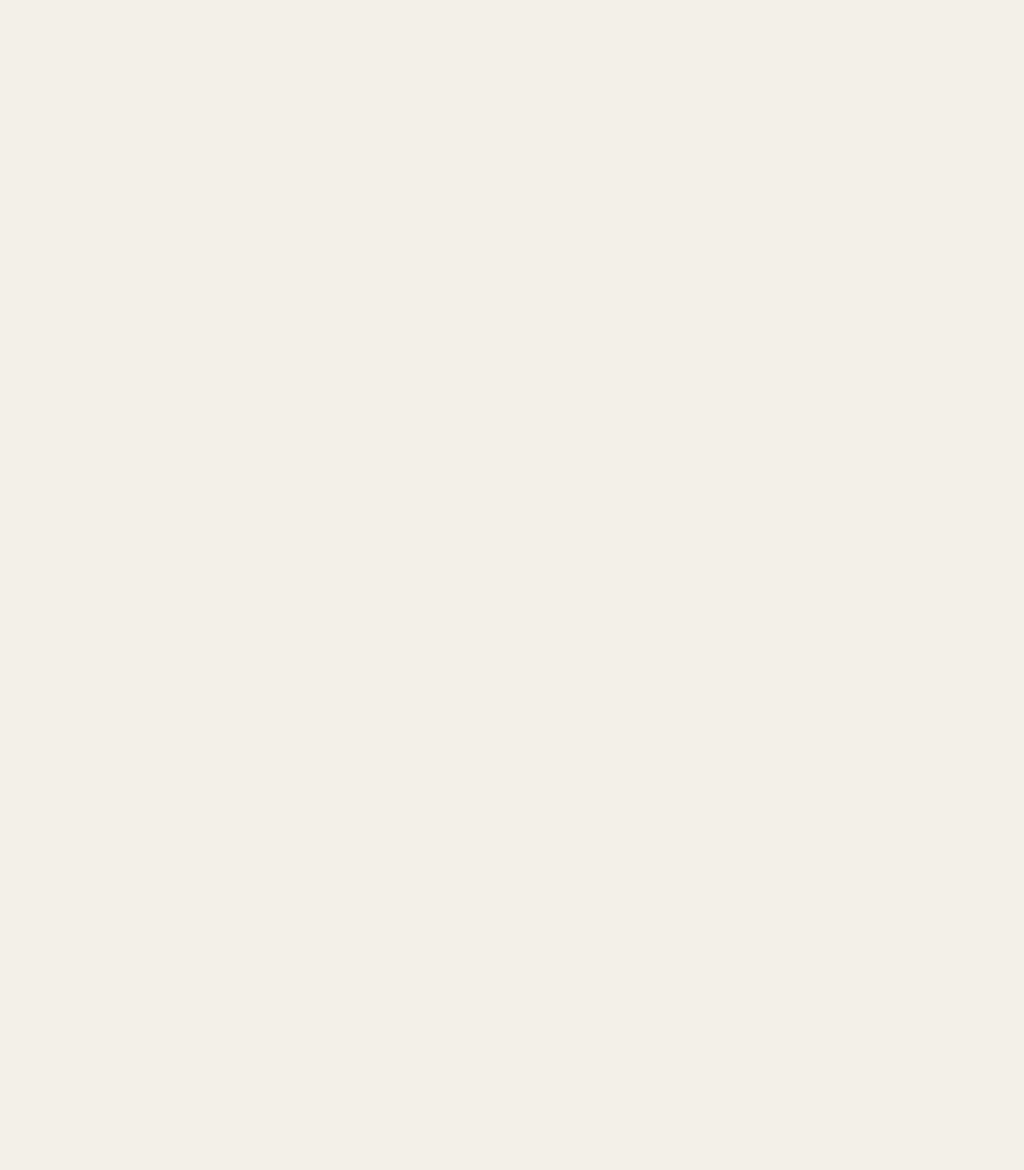
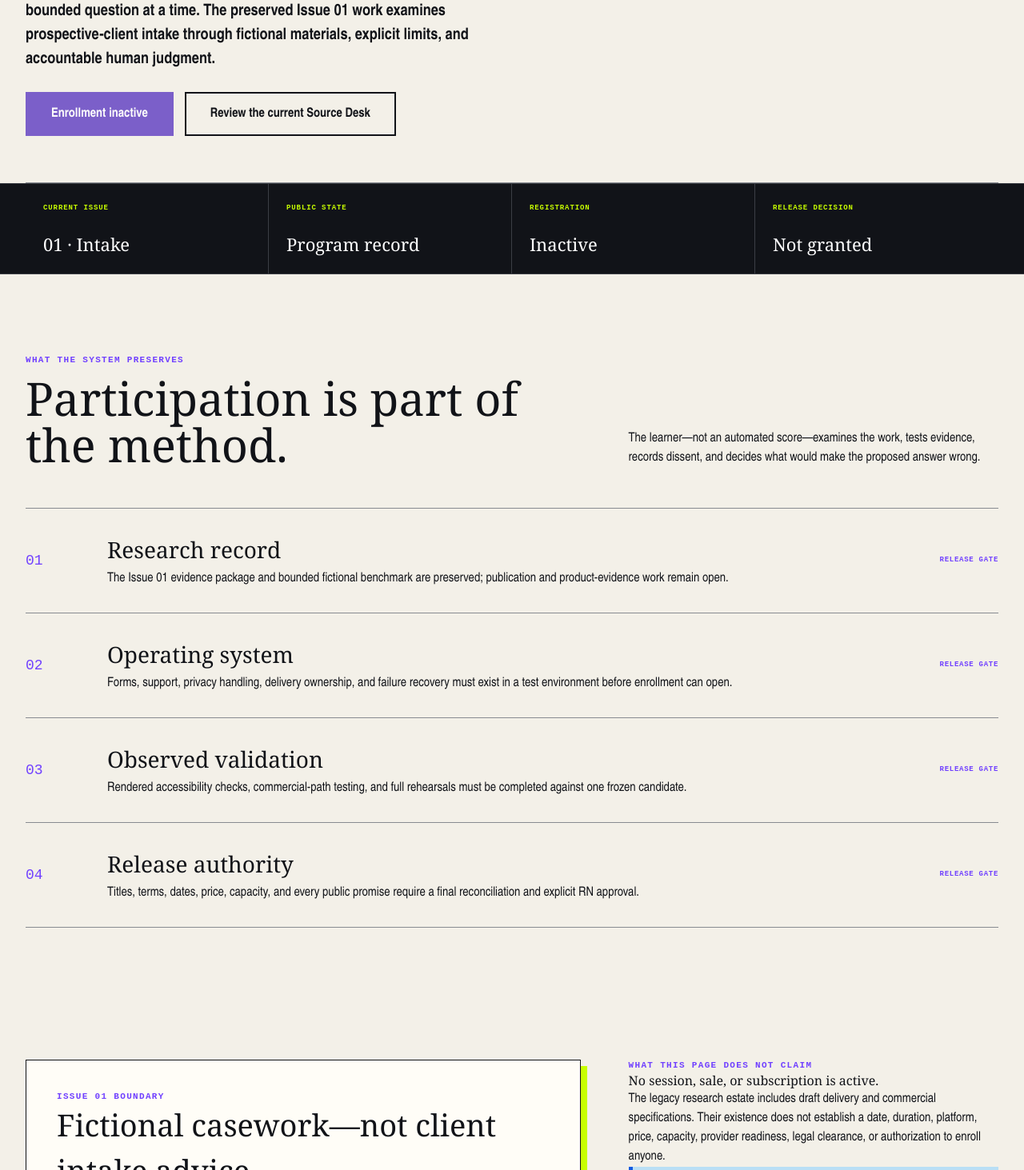
Before and after one commit to rn-collins/aloha-ai-consulting, a Next.js app: page /learning/decision-desk in a window 1280 px wide. Before the commit this address had no page. Shown: the part 427-1890 px from the top of the page at 80% size. Before the commit the page ends 800 px from the top, so only its background shows below. Built offline with nearby package versions, Linux system fonts and the light colour scheme.

Commit message:
Migrate governed Decision Desk record (#32)
Port the useful Decision Desk method and release boundaries into the current Next.js site, keep enrollment inactive, and restore reproducible repository validation commands.

```diff
--- /dev/null
+++ b/app/learning/decision-desk/page.tsx
@@ -0,0 +1,17 @@
+import Link from "next/link";
+import {SiteShell} from "../../site-shell";
+
+const gates = [
+  ["01", "Research record", "The Issue 01 evidence package and bounded fictional benchmark are preserved; publication and product-evidence work remain open."],
+  ["02", "Operating system", "Forms, support, privacy handling, delivery ownership, and failure recovery must exist in a test environment before enrollment can open."],
+  ["03", "Observed validation", "Rendered accessibility checks, commercial-path testing, and full rehearsals must be completed against one frozen candidate."],
+  ["04", "Release authority", "Titles, terms, dates, price, capacity, and every public promise require a final reconciliation and explicit RN approval."],
+];
+
+export default function DecisionDesk(){return <SiteShell><main id="main">
+  <section className="page-hero wrap"><p className="kicker">Decision Desk · governed program record · inactive</p><h1>Learn to make the decision <em>before choosing the tool.</em></h1><p className="lede">Decision Desk is a researched learning-system candidate built around one bounded question at a time. The preserved Issue 01 work examines prospective-client intake through fictional materials, explicit limits, and accountable human judgment.</p><div className="actions"><span className="button primary" aria-disabled="true">Enrollment inactive</span><Link className="button" href="/events/hawaii-tech-week/resources">Review the current Source Desk</Link></div></section>
+  <section className="event-status"><div className="wrap event-status-grid"><div><span>Current issue</span><strong>01 · Intake</strong></div><div><span>Public state</span><strong>Program record</strong></div><div><span>Registration</span><strong>Inactive</strong></div><div><span>Release decision</span><strong>Not granted</strong></div></div></section>
+  <section className="wrap pathways"><div className="section-head"><div><p className="section-label">What the system preserves</p><h2>Participation is part of the method.</h2></div><p>The learner—not an automated score—examines the work, tests evidence, records dissent, and decides what would make the proposed answer wrong.</p></div><div className="path-list">{gates.map((gate)=><article className="path-row" key={gate[0]}><span className="path-num">{gate[0]}</span><div><h3>{gate[1]}</h3><p>{gate[2]}</p></div><span className="event-result">Release gate</span></article>)}</div></section>
+  <section className="offer-grid wrap"><article className="offer-card"><p className="section-label">Issue 01 boundary</p><h2>Fictional casework—not client intake advice.</h2><ul className="scope-list"><li>Map an intake process before choosing technology</li><li>Separate source facts from generated assumptions</li><li>Locate human judgment, verification, and authority</li><li>Keep limited use, redesign, human-led work, and stopping legitimate</li><li>Record an owner, stop rule, and review trigger</li></ul></article><aside><p className="section-label">What this page does not claim</p><h2>No session, sale, or subscription is active.</h2><p>The legacy research estate includes draft delivery and commercial specifications. Their existence does not establish a date, duration, platform, price, capacity, provider readiness, legal clearance, or authorization to enroll anyone.</p><div className="booking-state"><strong>Current disposition: no-go for public enrollment.</strong><br/>The record remains visible so the useful method is not lost while operational and evidentiary gates remain open.</div></aside></section>
+  <section className="wrap boundary"><p className="section-label">Expansion firewall</p><div><h2>One governed flagship before a content calendar.</h2><p>Issue 01 is the only active flagship production record. Later topics remain planning material at their documented readiness states; they are not public delivery promises.</p><Link className="text-link" href="/learning">Return to Learning →</Link></div></section>
+</main></SiteShell>}
--- a/app/sitemap.ts
+++ b/app/sitemap.ts
@@ -22,6 +22,7 @@ const paths = [
   "/events/hawaii-tech-week",
   "/events/hawaii-tech-week/resources",
   "/learning",
+  "/learning/decision-desk",
   "/tools",
   "/insights",
   "/questions",
```
Also changed, not shown: app/learning/page.tsx (+1 -1 lines), package.json (+6 -6 lines), 1 other file (tests, documents, lock files or other folders).
